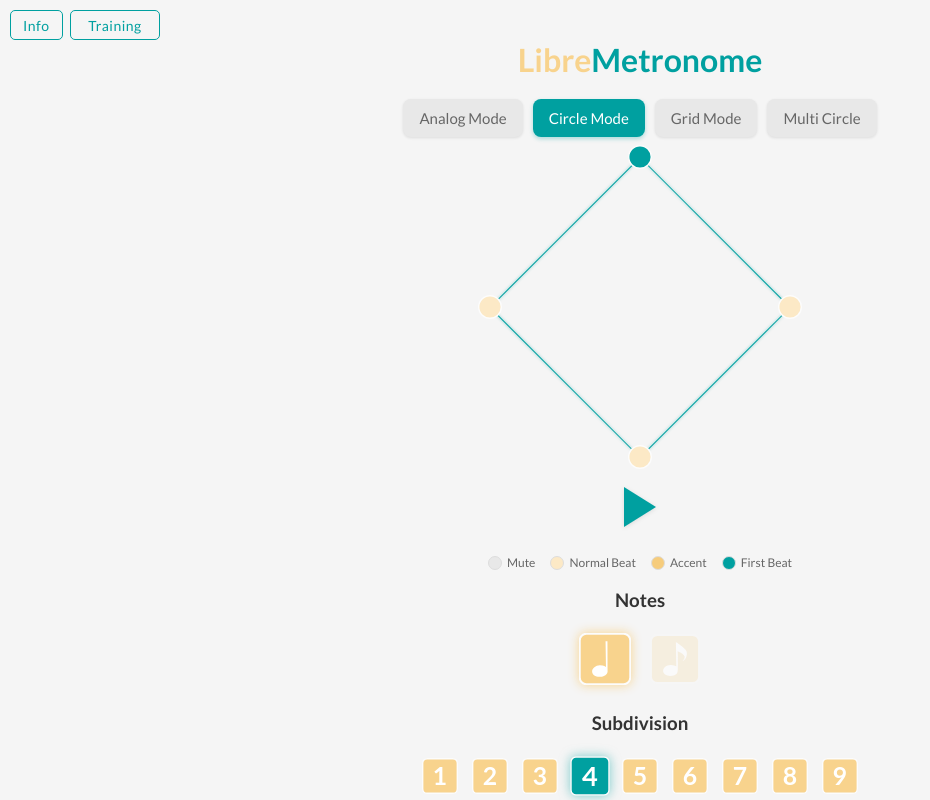
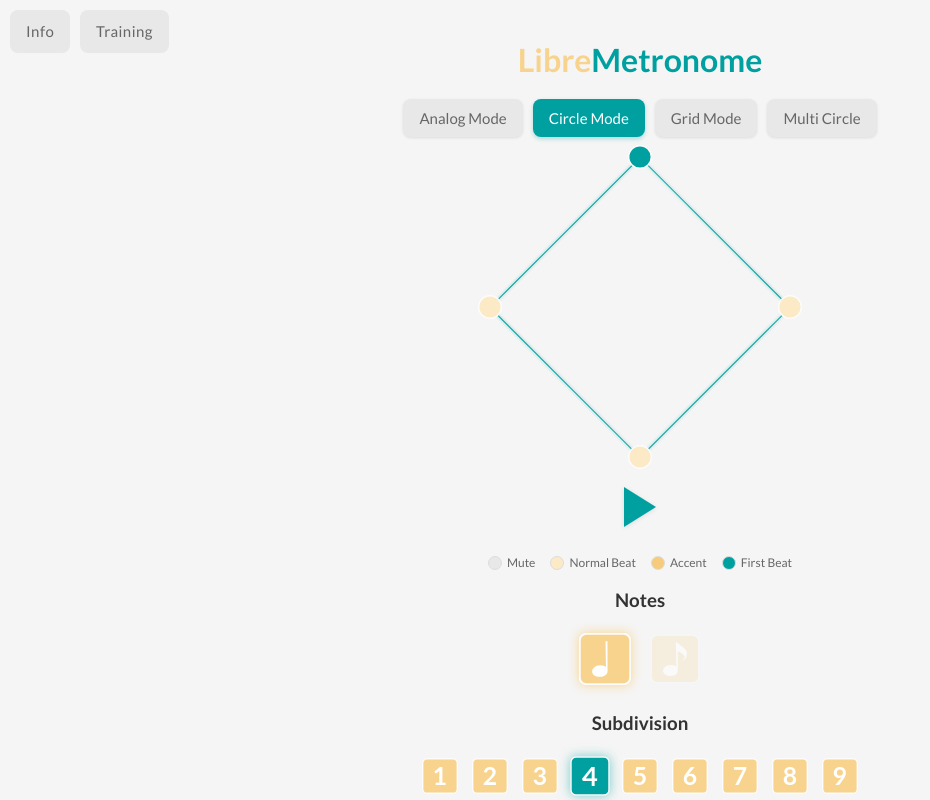
Before and after one commit to hybridpicker/LibreMetronome, a React (Create React App) app in the folder frontend/: page / in a window 1280 px wide. Shown: the top 800 px of the page, without its empty margins (0-930 px from the left). Built offline with nearby package versions, Linux system fonts and the light colour scheme; no server answers.

Commit message:
training button design

```diff
--- a/frontend/src/components/Menu/InfoOverlay/InfoOverlay.css
+++ b/frontend/src/components/Menu/InfoOverlay/InfoOverlay.css
@@ -4,18 +4,16 @@
   position: fixed;
   top: 10px;
   left: 10px;
-  background: transparent;
-  border: 1px solid #00A0A0;
-  border-radius: 5px;
+  background-color: #e8e8e8;
+  border: none;
+  border-radius: 8px;
   cursor: pointer;
-  padding: 6px 12px;
+  padding: 10px 16px;
   z-index: 100;
-  color: #00A0A0;
+  color: #666;
   font-weight: normal;
-  font-size: 14px;
+  font-size: 15px;
   line-height: 1.5;
-  height: 30px; /* Fixed height */
-  min-width: 40px; /* Minimum width */
   display: flex;
   align-items: center;
   justify-content: center;
@@ -27,14 +25,16 @@
 }
 
 .info-button:hover {
-  background-color: rgba(0, 160, 160, 0.1);
-  box-shadow: 0 0 8px rgba(0, 160, 160, 0.4);
+  background-color: #f8d38d;
+  color: #fff;
+  transform: translateY(-1px);
+  box-shadow: 0 3px 6px rgba(0, 0, 0, 0.1);
 }
 
 .info-button-active {
+  background-color: #00A0A0;
+  color: #fff;
   font-weight: bold;
-  color: #fff;
-  background-color: #00A0A0;
 }
 
 .info-overlay {
--- a/frontend/src/components/Menu/TrainingOverlay/TrainingOverlay.css
+++ b/frontend/src/components/Menu/TrainingOverlay/TrainingOverlay.css
@@ -255,19 +255,17 @@
 .training-button {
   position: fixed;
   top: 10px;
-  left: 70px;
-  background: transparent;
-  border: 1px solid var(--primary-teal);
-  border-radius: 5px;
+  left: 80px;
+  background-color: #e8e8e8;
+  border: none;
+  border-radius: 8px;
   cursor: pointer;
-  padding: 6px 12px;
+  padding: 10px 16px;
   z-index: 100;
-  color: var(--primary-teal);
+  color: #666;
   font-weight: normal;
-  font-size: 14px;
+  font-size: 15px;
   line-height: 1.5;
-  height: 30px;
-  min-width: 90px;
   display: flex;
   align-items: center;
   justify-content: center;
@@ -279,14 +277,16 @@
 }
 
 .training-button:hover {
-  background-color: rgba(0, 160, 160, 0.1);
-  box-shadow: 0 0 8px rgba(0, 160, 160, 0.4);
+  background-color: #f8d38d;
+  color: #fff;
+  transform: translateY(-1px);
+  box-shadow: 0 3px 6px rgba(0, 0, 0, 0.1);
 }
 
 .training-button-active {
+  background-color: var(--primary-teal);
+  color: #fff;
   font-weight: bold;
-  color: #fff;
-  background-color: var(--primary-teal);
 }
 
 /* Smartphone adjustments (max-width: 600px) */
```
